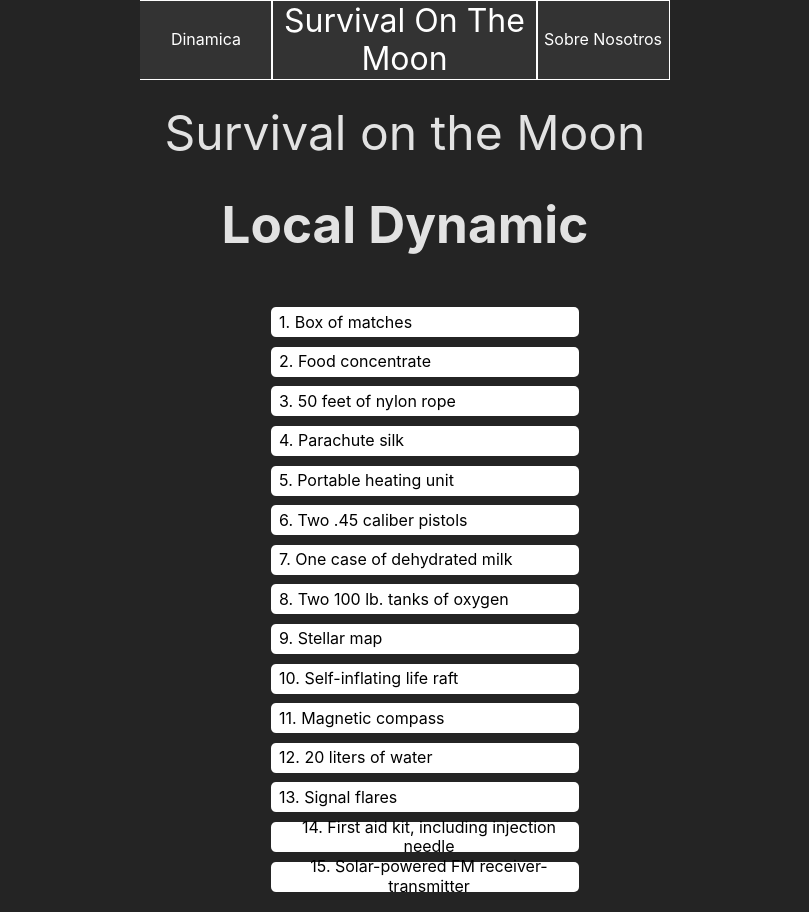
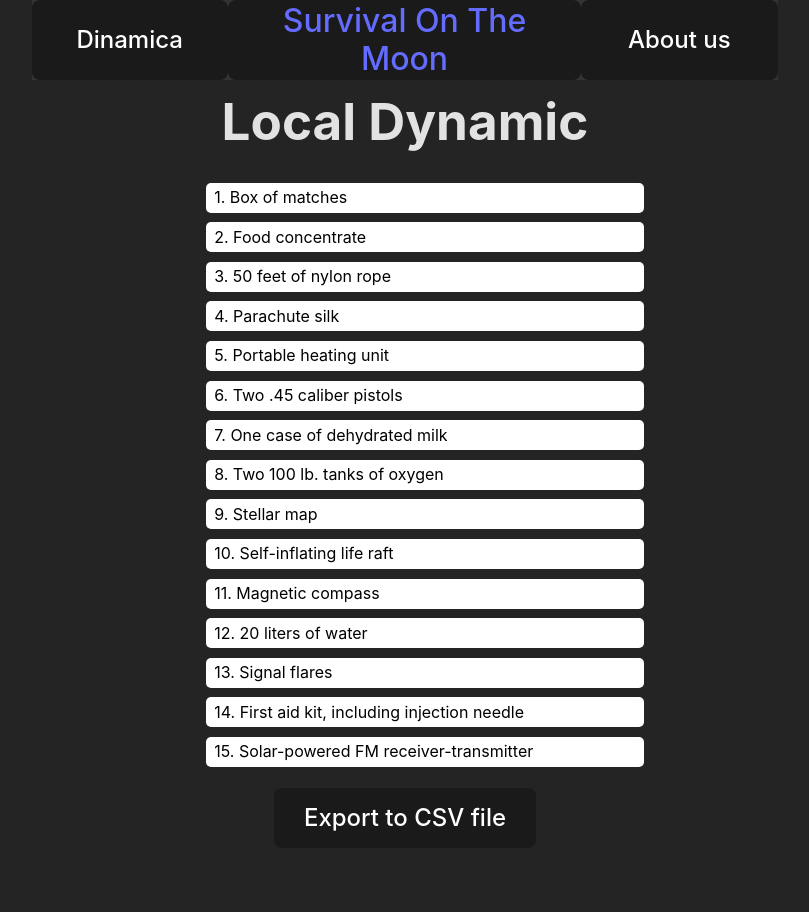
Before and after one commit to Churly01/Dynamics, a React (Vite) app: page /local_dynamic in a window 1280 px wide. Shown: the whole page, without its empty margins (235-1044 px from the left). After the commit the page ends 848 px from the top, so only its background shows below. Built offline with nearby package versions, Linux system fonts and the light colour scheme.

Commit message:
Add changes

```diff
--- a/package.json
+++ b/package.json
@@ -13,13 +13,13 @@
     "@fortawesome/react-fontawesome": "^0.2.0",
     "array-move": "^4.0.0",
     "framer-motion": "^3.0.0",
+    "papaparse": "^5.4.1",
     "popmotion": "^11.0.5",
     "react": "^18.2.0",
     "react-dom": "^18.2.0",
     "react-router-dom": "^6.11.1",
     "socket.io": "^4.6.1",
-    "socket.io-client": "^4.6.1",
-    "xlsx": "^0.18.5"
+    "socket.io-client": "^4.6.1"
   },
   "devDependencies": {
     "@types/react": "^18.0.28",
--- /dev/null
+++ b/src/AboutUs/AboutUs.jsx
@@ -0,0 +1,6 @@
+
+
+// Cambiar en esta carpeta, podeis anyadir los componentes que hagan falta
+export default function AboutUs() {
+  return <>placeholder para la vista de about us</>
+}
--- a/src/App.jsx
+++ b/src/App.jsx
@@ -2,19 +2,17 @@ import { Route, Routes } from "react-router-dom";
 import MainView from './MainView.jsx';
 import NavBar from './NavBar.jsx';
 import LocalDynamic from './LocalDynamic/LocalDynamic.jsx';
+import AboutUs from './AboutUs/AboutUs.jsx';
 
 function App() {
   document.title = "Survival on the Moon";
-
   return (
     <>
       <NavBar />
-      <div style={{ fontSize: '3em', marginTop: '0.5em' }}>
-        Survival on the Moon
-      </div>
       <Routes>
         <Route path="/" exact element={<MainView />} />
         <Route path="/local_dynamic" element={<LocalDynamic />} />
+        <Route path="/about_us" element={<AboutUs />} />
       </Routes>
     </>
   );
--- a/src/LocalDynamic/DraggableList.jsx
+++ b/src/LocalDynamic/DraggableList.jsx
@@ -2,6 +2,7 @@ import { useState } from "react";
 import { motion } from "framer-motion";
 import { usePositionReorder } from "./use-position-reorder";
 import { useMeasurePosition } from "./use-measure-position";
+import Papa from 'papaparse';
 
 
 function Item({
@@ -57,13 +58,27 @@ function Item({
   );
 }
 
-export default function DraggableList({
-  items,
-}) {
+export default function DraggableList({ items }) {
   const [order, updatePosition, updateOrder] = usePositionReorder(Object.values(items));
-  console.log(order);
+
+  const exportToCSV = () => {
+    // Crear el array de objetos a exportar
+    const data = order.map((element, i) => ({ Name: element, Position: i + 1 }));
+
+    // Convertir a CSV y descargar
+    const csv = Papa.unparse(data);
+    const csvData = new Blob([csv], { type: 'text/csv;charset=utf-8;' });
+
+    const url = URL.createObjectURL(csvData);
+    const link = document.createElement('a');
+    link.href = url;
+    link.setAttribute('download', 'export.csv');
+    link.click();
+  };
+
   return (
-    <ul style={{ listStyleType:'none', width:'60%' }}>
+    <>
+      <ul style={{ listStyleType: 'none', width: '60%' }}>
         {order.map((element, i) => (
           <Item
             key={element}
@@ -74,5 +89,8 @@ export default function DraggableList({
             element={element}
           />
         ))}
-  </ul>);
+      </ul>
+      <button onClick={exportToCSV}>Export to CSV file</button>
+    </>
+  );
 }
--- a/src/LocalDynamic/LocalDynamic.jsx
+++ b/src/LocalDynamic/LocalDynamic.jsx
@@ -21,7 +21,7 @@ const itemsObject = {
 const LocalDynamic = () => {
   return(
     <>
-      <h1>Local Dynamic</h1>
+      <h1 style={{margin:'0.25em'}}>Local Dynamic</h1>
       <div style={{ flexDirection:'column',display: 'flex', alignItems: 'center' }}>
         <DraggableList items={itemsObject} />
       </div>
--- a/src/NavBar.jsx
+++ b/src/NavBar.jsx
@@ -1,3 +1,6 @@
+import { NavLink } from 'react-router-dom';
+import './index.css';
+
 function Navbar() {
   const navbarStyle = {
     position: 'sticky',
@@ -12,9 +15,10 @@ function Navbar() {
   const navbarSectionStyle = {
     flex: 0.25,
     display: 'flex',
+    fontSize: '1.5em',
+    color: 'white',
     justifyContent: 'center',
     alignItems: 'center',
-    border: '1px solid #fff',
   };
 
   const navBarTitle = {
@@ -22,24 +26,23 @@ function Navbar() {
     display: 'flex',
     justifyContent: 'center',
     alignItems: 'center',
-    fontSize:'2em',
-    border: '1px solid #fff',
+    fontSize: '2em',
   };
 
   return (
     <div style={navbarStyle}>
-      <div style={{
+      <NavLink className="linkButton" to="/" style={{
         ...navbarSectionStyle,
         borderLeft: 'none',
       }}>
         Dinamica
-      </div>
-      <div style={navBarTitle}>
+      </NavLink>
+      <NavLink to="/" className="linkButton" style={navBarTitle}>
         Survival On The Moon
-      </div>
-      <div style={navbarSectionStyle}>
-        Sobre Nosotros
-      </div>
+      </NavLink>
+      <NavLink to="/about_us" className="linkButton" style={navbarSectionStyle}>
+        About us
+      </NavLink>
     </div>
   );
 }
--- a/src/index.css
+++ b/src/index.css
@@ -55,3 +55,22 @@ button:focus,
 button:focus-visible {
   outline: 4px auto -webkit-focus-ring-color;
 }
+
+.linkButton {
+  border-radius: 8px;
+  border: 1px solid transparent;
+  padding: 0.6em 1.2em;
+  font-size: 200em;
+  font-weight: 500;
+  font-family: inherit;
+  background-color: #1a1a1a;
+  transition: border-color 0.25s;
+  cursor: pointer;
+}
+.linkButton:hover {
+  border-color: #646cff
+
+}
+.linkButton:focus-visible {
+  outline: 4px auto -webkit-focus-ring-color;
+}
```
Also changed, not shown: 1 other file (tests, documents, lock files or other folders). Lines whose indentation alone changed are shown as unchanged.
